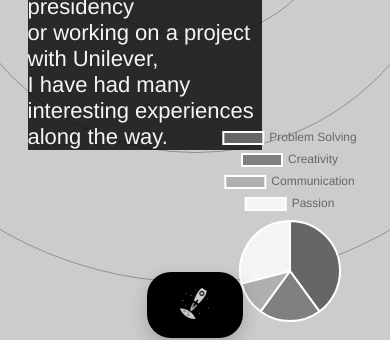
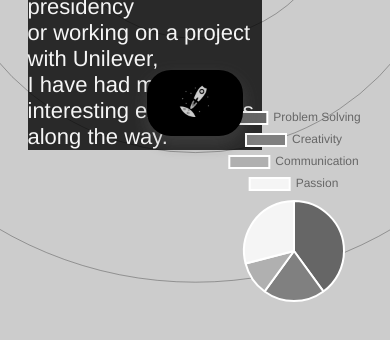
Before and after one commit to adamdadd/adamdad, a Vue app: page /about in a window 390 px wide. Shown: the part 542-882 px from the top of the page. Built offline with nearby package versions, Linux system fonts and the light colour scheme.

Commit message:
mobile optimisation

```diff
--- a/src/components/AboutMe.vue
+++ b/src/components/AboutMe.vue
@@ -41,8 +41,8 @@ export default {
     width: 25vw;
     min-width: 200px;
     max-width: 300px;
-    bottom: -5vw;
-    right: 0vw;
+    bottom: 0vw;
+    right: -1vw;
     animation: fadeLeft 2s;
     -moz-animation: fadeLeft 2s; /* Firefox */
     -webkit-animation: fadeLeft 2s; /* Safari and Chrome */
@@ -116,7 +116,7 @@ a {
 }
 .buttonh {
     position: relative;
-    top: 300px;
+    bottom: -25vw;
     left: 0vw;
     display: inline-table;
     margin-left: auto;
```
